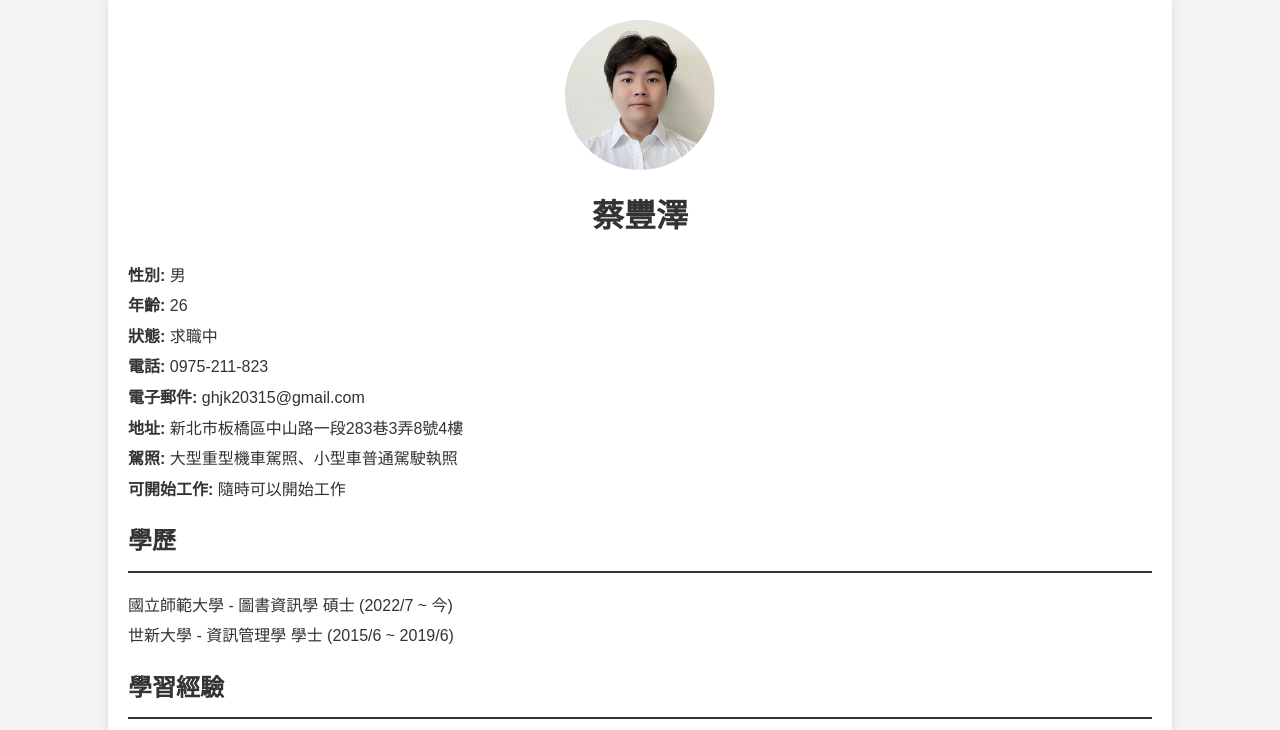
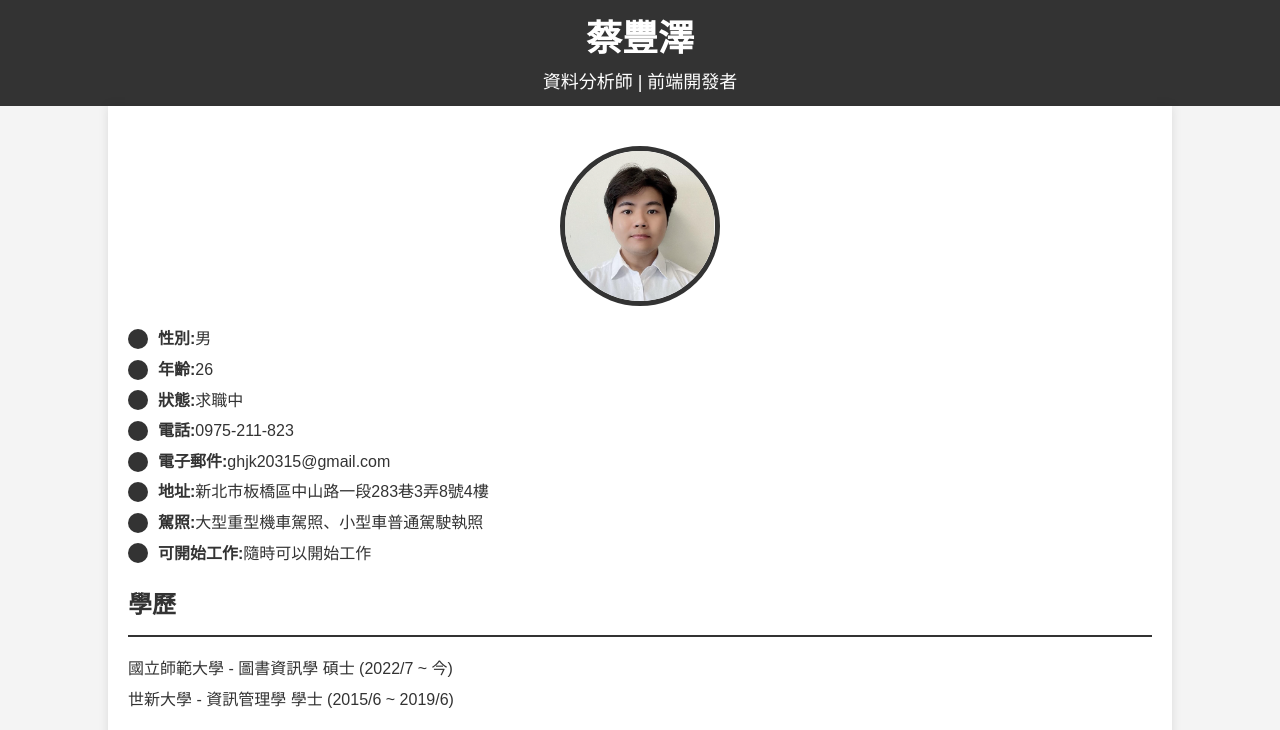
Before and after one commit to gop6614/resume, a plain HTML site: page index.html in a window 1280 px wide. Shown: the top 730 px of the page. Drawn offline with nearby package versions, Linux system fonts and the light colour scheme.

Commit message:
Add files via upload

```diff
--- a/index.html
+++ b/index.html
@@ -12,6 +12,20 @@
             background-color: #f4f4f4;
             color: #333;
         }
+        .banner {
+            background: #333;
+            color: #fff;
+            padding: 10px 0;
+            text-align: center;
+        }
+        .banner h1 {
+            margin: 0;
+            font-size: 36px;
+        }
+        .banner p {
+            margin: 0;
+            font-size: 18px;
+        }
         .container {
             width: 80%;
             margin: auto;
@@ -20,14 +34,8 @@
             background: #fff;
             box-shadow: 0 0 10px rgba(0, 0, 0, 0.1);
         }
-        h1, h2 {
+        h2 {
             color: #333;
-        }
-        h1 {
-            text-align: center;
-            margin-bottom: 20px;
-        }
-        h2 {
             margin-top: 20px;
             border-bottom: 2px solid #333;
             padding-bottom: 10px;
@@ -41,6 +49,11 @@
         }
         .contact-info p {
             margin: 5px 0;
+            display: flex;
+            align-items: center;
+        }
+        .contact-info p span.icon {
+            margin-right: 10px;
         }
         .skills, .learning-experience {
             display: flex;
@@ -55,27 +68,45 @@
         }
         .profile-pic {
             display: block;
-            margin: 0 auto;
+            margin: 20px auto;
             border-radius: 50%;
             width: 150px;
             height: 150px;
             object-fit: cover;
+            border: 5px solid #333;
+        }
+        .icon {
+            width: 20px;
+            height: 20px;
+            background-color: #333;
+            border-radius: 50%;
+            display: inline-block;
+        }
+        .footer {
+            text-align: center;
+            margin-top: 50px;
+            padding: 20px 0;
+            background: #f4f4f4;
+            color: #333;
         }
     </style>
 </head>
 <body>
+    <div class="banner">
+        <h1>蔡豐澤</h1>
+        <p>資料分析師 | 前端開發者</p>
+    </div>
     <div id="app" class="container">
         <img :src="profilePic" alt="大頭貼" class="profile-pic">
-        <h1>{{ fullName }}</h1>
         <div class="contact-info">
-            <p><strong>性別:</strong> {{ gender }}</p>
-            <p><strong>年齡:</strong> {{ age }}</p>
-            <p><strong>狀態:</strong> {{ status }}</p>
-            <p><strong>電話:</strong> {{ phone }}</p>
-            <p><strong>電子郵件:</strong> {{ email }}</p>
-            <p><strong>地址:</strong> {{ address }}</p>
-            <p><strong>駕照:</strong> {{ license }}</p>
-            <p><strong>可開始工作:</strong> {{ availability }}</p>
+            <p><span class="icon"></span><strong>性別:</strong> {{ gender }}</p>
+            <p><span class="icon"></span><strong>年齡:</strong> {{ age }}</p>
+            <p><span class="icon"></span><strong>狀態:</strong> {{ status }}</p>
+            <p><span class="icon"></span><strong>電話:</strong> {{ phone }}</p>
+            <p><span class="icon"></span><strong>電子郵件:</strong> {{ email }}</p>
+            <p><span class="icon"></span><strong>地址:</strong> {{ address }}</p>
+            <p><span class="icon"></span><strong>駕照:</strong> {{ license }}</p>
+            <p><span class="icon"></span><strong>可開始工作:</strong> {{ availability }}</p>
         </div>
 
         <h2>學歷</h2>
@@ -150,6 +181,10 @@
 
         <h2>自傳</h2>
         <p v-html="autobiography"></p>
+
+        <div class="footer">
+            <p>Developed by Vue</p>
+        </div>
     </div>
 
     <script>
```
